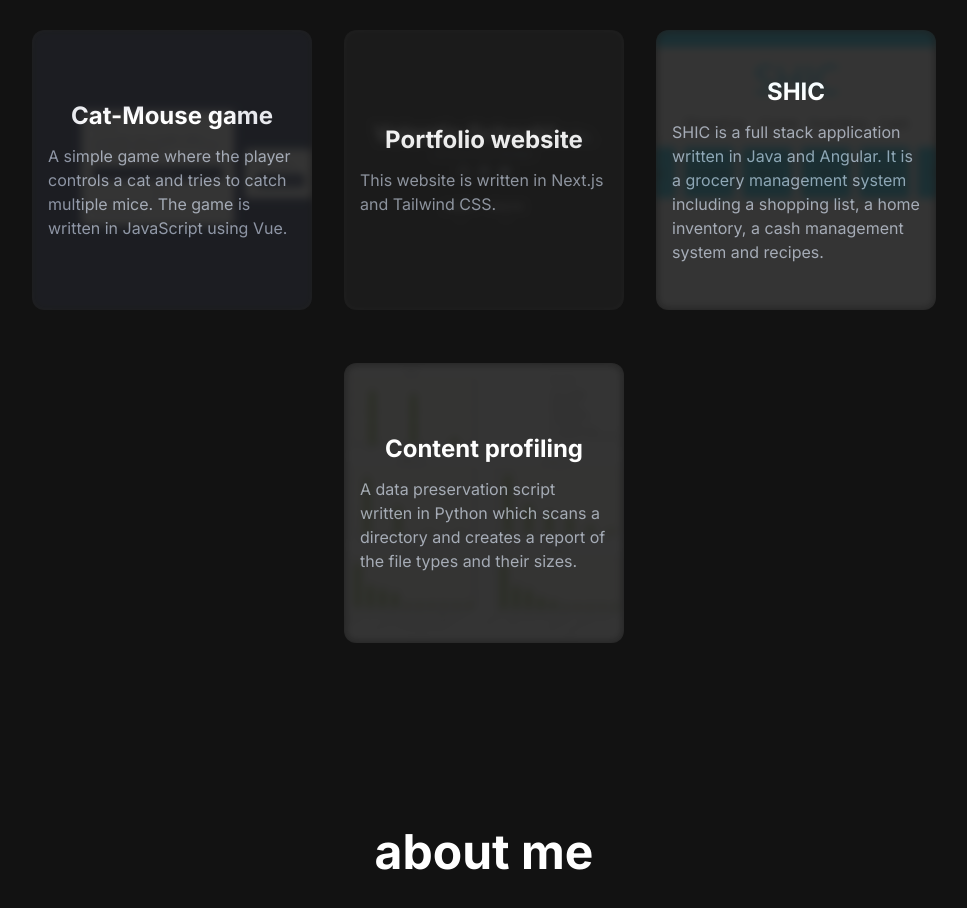
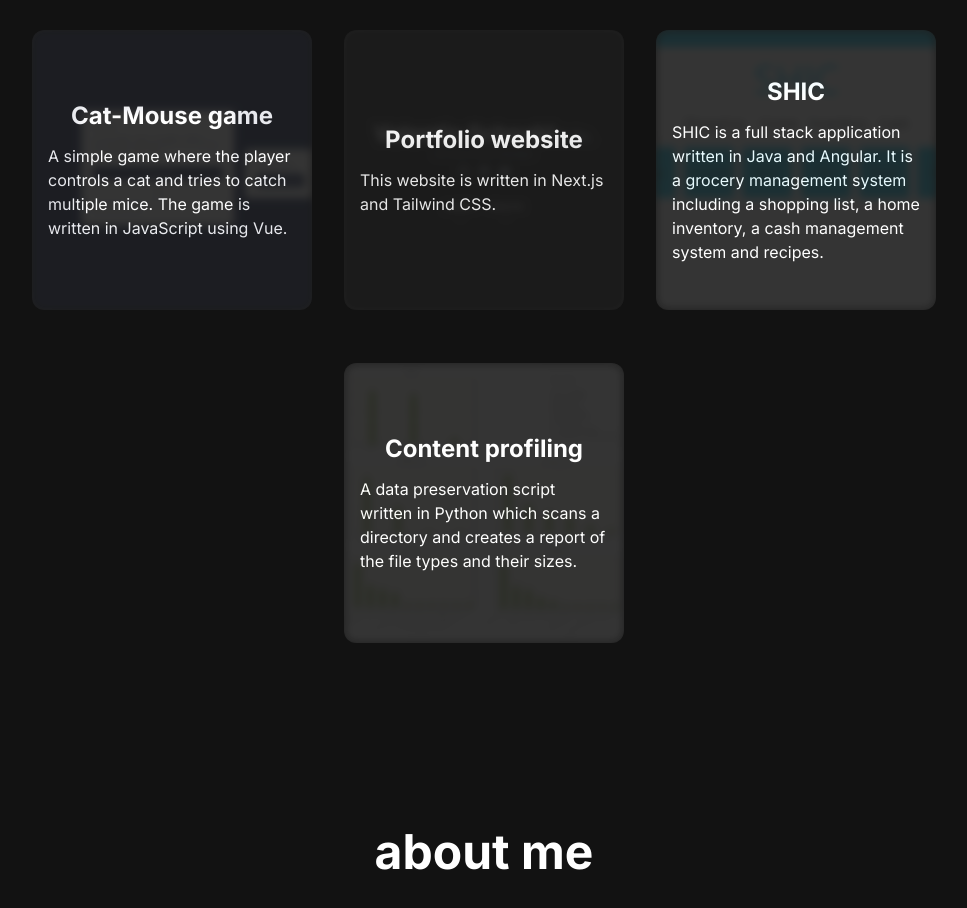
Before and after one commit to profjellybean/me, a Next.js app: page / in a window 1280 px wide. Shown: the part 1200-2108 px from the top of the page, without its empty margins (156-1123 px from the left). Built offline with nearby package versions, Linux system fonts and the light colour scheme.

Commit message:
fix visibility of text

```diff
--- a/components/singleproject.tsx
+++ b/components/singleproject.tsx
@@ -23,7 +23,7 @@ export default function SingleProject(project: Project) {
                 <div className='mb-1 flex flex-wrap'>
                     <h2 className="text-2xl text-white font-bold basis-1/8">{project.title}</h2>
                 </div>
-                <p className="text-gray-400">{project.description}</p>
+                <p className="text-white">{project.description}</p>
             </div>
         </div>
     );
```
